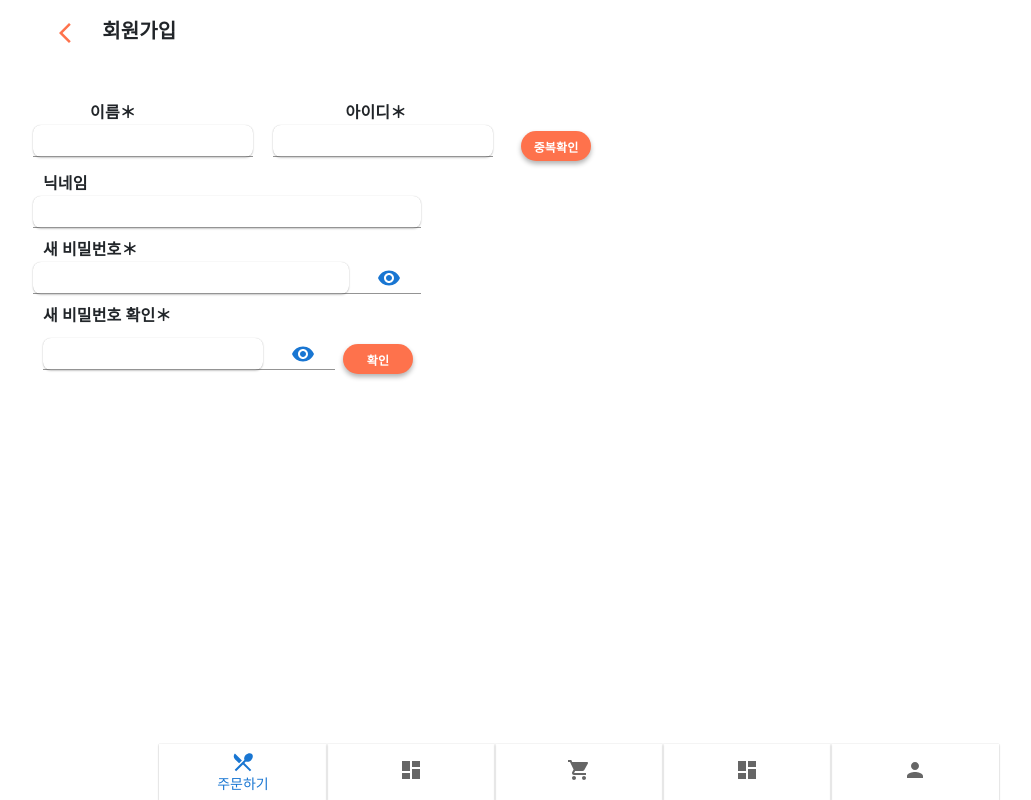
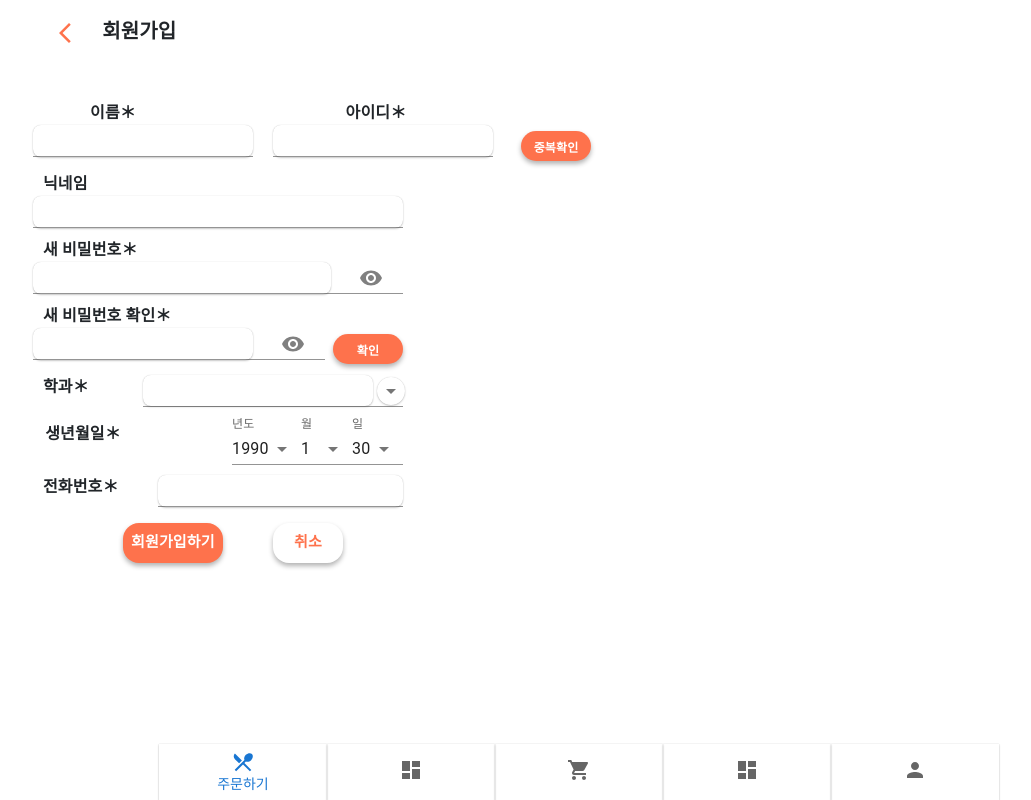
Before and after one commit to BugiSquad/GraduationProject2023, a React (Create React App) app: page /signup in a window 1280 px wide. Shown: the whole page, without its empty margins (61-1092 px from the left). Built offline with nearby package versions, Linux system fonts and the light colour scheme.

Commit message:
회원가입 페이지 완성

```diff
--- a/src/components/SignupContents.tsx
+++ b/src/components/SignupContents.tsx
@@ -1,15 +1,34 @@
 import { VisibilityOff, Visibility } from "@mui/icons-material";
-import { Button, FormControl, IconButton, Input, InputAdornment, InputLabel, OutlinedInput, TextField, Typography } from "@mui/material"
-import React from "react";
+import { Autocomplete, Button, FormControl, IconButton, Input, InputAdornment, InputLabel, NativeSelect, OutlinedInput, TextField, Typography } from "@mui/material"
+import React, { useState } from "react";
+import 'react-datepicker/dist/react-datepicker.css';
+
+const Departments = [
+    { label: '한국어문학부' },
+    { label: '역사문화학부' },
+    { label: '영어영문학부' },
+    { label: '지식정보학부' },
+    { label: '컴퓨터공학과' },
+    { label: 'IT응용시스템공학과' },
+    { label: '산업경영공학과' },
+    { label: '기계시스템공학과' },
+    { label: '전자정보공학과' },
+]
 
 export const SignupContents: React.FC = () => {
     const [showPassword, setShowPassword] = React.useState(false);
+    const [selectedDate, setSelectedDate] = useState<Date | null>(null);
 
     const handleClickShowPassword = () => setShowPassword((show) => !show);
 
     const handleMouseDownPassword = (event: React.MouseEvent<HTMLButtonElement>) => {
         event.preventDefault();
     };
+
+    const handleChange = (date: Date | null) => {
+        setSelectedDate(date);
+    };
+
 
     return (<>
         <div style={{ display: "flex", flexDirection: "row", paddingTop: "50px" }}>
@@ -33,25 +52,23 @@ export const SignupContents: React.FC = () => {
             </div>
         </div>
         <div style={{ display: "flex", flexDirection: "row", paddingTop: "5px" }}>
-            {/*이름*/}
             <div style={{ display: "flex", alignContent: "flex-start", flexDirection: "column" }}>
                 <div style={{ display: "flex", flexDirection: "row", justifyContent: "space-between", marginLeft: "10px" }}>
                     <Typography variant="body1" sx={{ fontWeight: 'bold', minWidth: "40px" }}>닉네임</Typography>
                     <div></div>
                 </div>
-                <TextField sx={{ minWidth: "265px" }} variant="standard" color="warning" />
+                <TextField sx={{ minWidth: "265px", paddingRight: "20px" }} variant="standard" color="warning" />
                 <div style={{ display: "flex", flexDirection: "row", justifyContent: "space-between", marginLeft: "10px", marginTop: "10px" }}>
                     <Typography variant="body1" sx={{ fontWeight: 'bold', minWidth: "40px" }}>새 비밀번호＊</Typography>
                     <div></div>
                 </div>
-                <FormControl variant="standard">
-                    <Input sx={{ minWidth: "265px" }}
-                        id="standard-adornment-password"
+                <FormControl variant="standard" sx={{ paddingRight: "20px", minWidth: "265px", }}>
+                    <Input sx={{ minWidth: "265px", }}
                         type={showPassword ? 'text' : 'password'}
                         color="warning"
                         endAdornment={
                             <InputAdornment position="end">
-                                <Button disableElevation disableRipple
+                                <Button disableElevation disableRipple sx={{ color: "grey" }}
                                     aria-label="toggle password visibility"
                                     onClick={handleClickShowPassword}
                                     onMouseDown={handleMouseDownPassword}
@@ -66,15 +83,14 @@ export const SignupContents: React.FC = () => {
                     <Typography variant="body1" sx={{ fontWeight: 'bold', minWidth: "40px" }}>새 비밀번호 확인＊</Typography>
                     <div></div>
                 </div>
-                <div style={{ display: "flex", flexDirection: "row", justifyContent: "space-between", marginLeft: "10px", marginTop: "10px" }}>
+                <div style={{ display: "flex", flexDirection: "row", justifyContent: "space-between" }}>
                     <FormControl variant="standard">
                         <Input sx={{ minWidth: "265px" }}
-                            id="standard-adornment-password"
                             type={showPassword ? 'text' : 'password'}
                             color="warning"
                             endAdornment={
                                 <InputAdornment position="end">
-                                    <Button disableElevation disableRipple
+                                    <Button disableElevation disableRipple sx={{ color: "grey" }}
                                         aria-label="toggle password visibility"
                                         onClick={handleClickShowPassword}
                                         onMouseDown={handleMouseDownPassword}
@@ -85,10 +101,151 @@ export const SignupContents: React.FC = () => {
                             }
                         />
                     </FormControl>
-                    <Button disableElevation disableRipple >
+                    <Button disableElevation disableRipple sx={{ paddingRight: "20px" }}>
                         <Typography sx={{
                             minWidth: "70px", height: "30px", backgroundColor: '#FE724C', color: "white", fontWeight: "bold", fontSize: "12px", borderRadius: "1rem", padding: "0.5rem", boxShadow: "0px 3px 5px rgba(0, 0, 0, 0.3)"
                         }}>확인</Typography>
+                    </Button>
+                </div>
+                <div style={{ display: "flex", flexDirection: "row", justifyContent: "space-between", marginLeft: "10px", marginTop: "5px" }}>
+                    <Typography variant="body1" sx={{ fontWeight: 'bold', minWidth: "40px" }}>학과＊</Typography>
+                    <Autocomplete
+                        sx={{ minWidth: "280px", paddingRight: "20px" }}
+                        disablePortal
+                        options={Departments}
+                        disableCloseOnSelect
+                        renderInput={(params) => (
+                            <TextField {...params} variant="standard" color="warning" />
+                        )}
+                    />
+                </div>
+                <div style={{ display: "flex", flexDirection: "row", justifyContent: "space-between", marginLeft: "10px", marginTop: "10px" }}>
+                    <Typography variant="body1" sx={{ fontWeight: 'bold', minWidth: "80px", marginTop: "5px" }}>생년월일＊</Typography>
+                    <div style={{ paddingRight: "20px" }}>
+                        <FormControl>
+                            <InputLabel variant="standard" htmlFor="year">
+                                년도
+                            </InputLabel>
+                            <NativeSelect
+                                color="warning"
+                                defaultValue={30}
+                                inputProps={{
+                                    name: 'year',
+                                }}
+                            >
+                                <option value={1990}>1990</option>
+                                <option value={1991}>1991</option>
+                                <option value={1992}>1992</option>
+                                <option value={1993}>1993</option>
+                                <option value={1994}>1994</option>
+                                <option value={1995}>1995</option>
+                                <option value={1996}>1996</option>
+                                <option value={1997}>1997</option>
+                                <option value={1998}>1998</option>
+                                <option value={1999}>1999</option>
+                                <option value={2000}>2000</option>
+                                <option value={2001}>2001</option>
+                                <option value={2002}>2002</option>
+                                <option value={2003}>2003</option>
+                                <option value={2004}>2004</option>
+                                <option value={2005}>2005</option>
+                                <option value={2006}>2006</option>
+                                <option value={2007}>2007</option>
+                                <option value={2008}>2008</option>
+                                <option value={2009}>2009</option>
+                                <option value={2010}>2010</option>
+                            </NativeSelect>
+                        </FormControl>
+                        <FormControl>
+
+                            <InputLabel variant="standard" htmlFor="month">
+                                월
+                            </InputLabel>
+
+                            <NativeSelect
+                                color="warning"
+                                defaultValue={30}
+                                inputProps={{
+                                    name: 'month',
+                                }}
+                            >
+                                <option value={1}>1</option>
+                                <option value={2}>2</option>
+                                <option value={3}>3</option>
+                                <option value={4}>4</option>
+                                <option value={5}>5</option>
+                                <option value={6}>6</option>
+                                <option value={7}>7</option>
+                                <option value={8}>8</option>
+                                <option value={9}>9</option>
+                                <option value={10}>10</option>
+                                <option value={11}>11</option>
+                                <option value={12}>12</option>
+                            </NativeSelect>
+                        </FormControl>
+                        <FormControl>
+
+                            <InputLabel variant="standard" htmlFor="date">
+                                일
+                            </InputLabel>
+
+                            <NativeSelect
+                                color="warning"
+                                defaultValue={30}
+                                inputProps={{
+                                    name: 'date',
+                                }}
+                            >
+                                <option value={1}>1</option>
+                                <option value={2}>2</option>
+                                <option value={3}>3</option>
+                                <option value={4}>4</option>
+                                <option value={5}>5</option>
+                                <option value={6}>6</option>
+                                <option value={7}>7</option>
+                                <option value={8}>8</option>
+                                <option value={9}>9</option>
+                                <option value={10}>10</option>
+                                <option value={11}>11</option>
+                                <option value={12}>12</option>
+                                <option value={13}>13</option>
+                                <option value={14}>14</option>
+                                <option value={15}>15</option>
+                                <option value={16}>16</option>
+                                <option value={17}>17</option>
+                                <option value={18}>18</option>
+                                <option value={19}>19</option>
+                                <option value={20}>20</option>
+                                <option value={21}>21</option>
+                                <option value={22}>22</option>
+                                <option value={23}>23</option>
+                                <option value={24}>24</option>
+                                <option value={25}>25</option>
+                                <option value={26}>26</option>
+                                <option value={27}>27</option>
+                                <option value={28}>28</option>
+                                <option value={29}>29</option>
+                                <option value={30}>30</option>
+                                <option value={31}>31</option>
+                            </NativeSelect>
+                        </FormControl>
+                    </div>
+                </div>
+                <div style={{ display: "flex", flexDirection: "row", justifyContent: "space-between", marginLeft: "10px", marginTop: "10px" }}>
+                    <Typography variant="body1" sx={{ fontWeight: 'bold', minWidth: "40px" }}>전화번호＊</Typography>
+                    <TextField sx={{ minWidth: "265px", paddingRight: "20px" }} variant="standard" color="warning" />
+                </div>
+                <div style={{ display: "flex", flexDirection: "row", justifyContent: "space-between", marginLeft: "10px", marginTop: "10px" }}>
+
+                    <Button disableElevation disableRipple sx={{ paddingLeft: "80px" }}>
+                        <Typography sx={{
+                            minWidth: "70px", height: "40px", backgroundColor: '#FE724C', color: "white", fontWeight: "bold", fontSize: "15px", borderRadius: "1rem", padding: "0.5rem", boxShadow: "0px 3px 5px rgba(0, 0, 0, 0.3)"
+                        }}>회원가입하기</Typography>
+                    </Button>
+                    <Button disableElevation disableRipple sx={{ paddingRight: "80px" }}>
+                        <Typography sx={{
+                            minWidth: "70px", height: "40px", backgroundColor: 'white', color: "#FE724C", fontWeight: "bold", fontSize: "15px", borderRadius: "1rem", padding: "0.5rem", boxShadow: "0px 3px 5px rgba(0, 0, 0, 0.3)"
+                        }}>취소</Typography>
                     </Button>
                 </div>
             </div>
--- a/src/pages/MakeAppointment.tsx
+++ b/src/pages/MakeAppointment.tsx
@@ -1,8 +1,5 @@
 import { Avatar, Button, Card, Typography } from "@mui/material";
 import React, { useState } from "react";
-import { BottomNavigationGroup } from "../components/BottomNavigationGroup";
-import { handleGoBack } from "./Detail/MyMessageDetail";
-import ArrowBackIosNewIcon from '@mui/icons-material/ArrowBackIosNew';
 import AccessTimeIcon from '@mui/icons-material/AccessTime';
 import DatePicker from 'react-datepicker';
 import 'react-datepicker/dist/react-datepicker.css';
```
